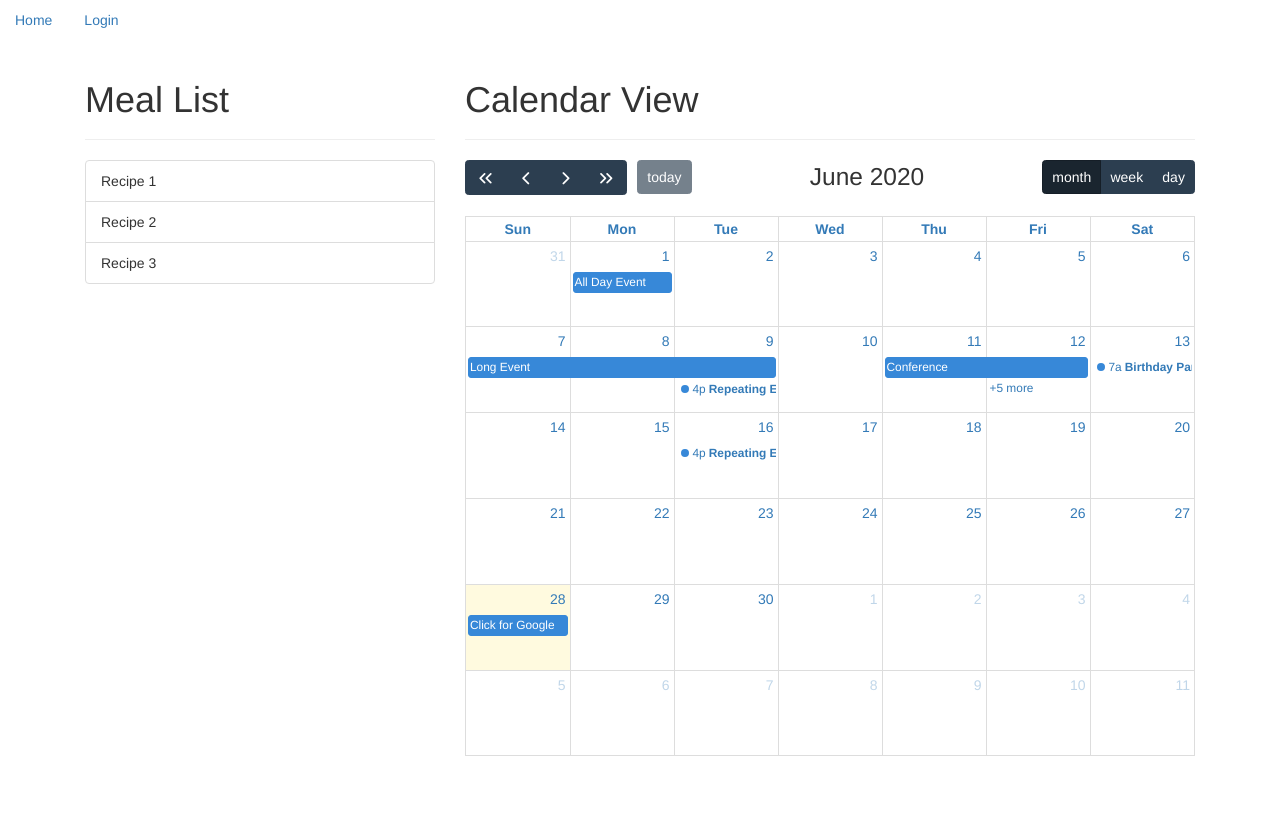
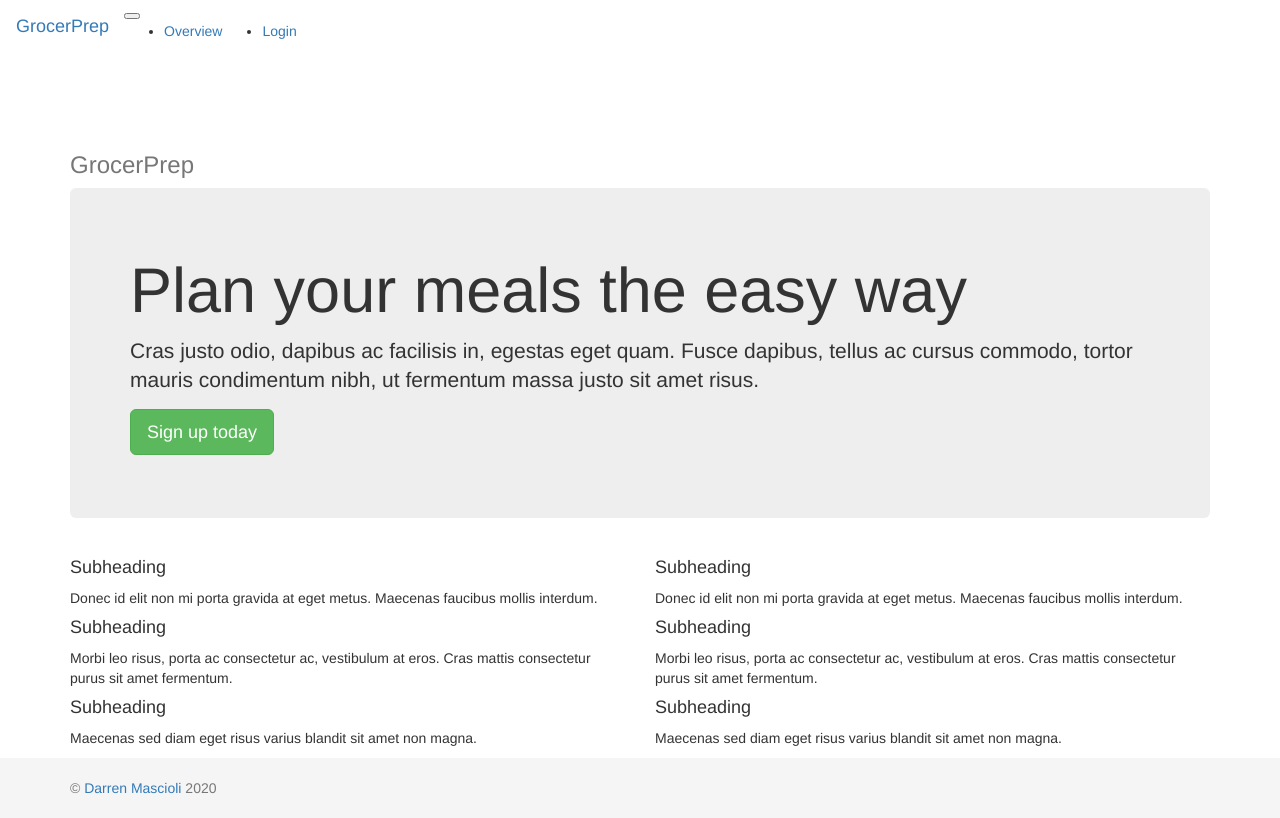
Before and after one commit to dmascioli/GrocerPrep, a Flask app: page / in a window 1280 px wide. Before the commit the page ends 756 px from the top, so only its background shows below. Run offline with Flask 2, Linux system fonts and the light colour scheme; lists and menus that the app fills with data are empty; some libraries are stand-ins or nearby versions.

Commit message:
draggable recipes and splash screen

```diff
--- a/app/models.py
+++ b/app/models.py
@@ -50,8 +50,8 @@
     ingredient_id = db.Column(db.Integer, db.ForeignKey('ingredient.id'), primary_key=True)
     amount = db.Column(db.Integer)
     unit = db.Column(db.VARCHAR(45), nullable=False)
-    recipes = db.relationship("Recipe", back_populates="ingredients")
-    ingredients = db.relationship("Ingredient", back_populates="recipes")
+    #recipes = db.relationship("Recipe", back_populates="ingredients")
+    #ingredients = db.relationship("Ingredient", back_populates="recipes")
 
 #TODO: may need to change this to just have an association table for the user?
 class UserPantry(db.Model):
--- a/app/routes.py
+++ b/app/routes.py
@@ -5,9 +5,14 @@
 from app.forms import LoginForm
 
 @app.route('/')
+def splash():
+    return render_template('splash.html')
 @app.route('/home')
 def home():
-    return render_template('home.html', title='Home')
+    #if current_user.is_authenticated:
+        return render_template('home.html', title='Home')
+    #else:
+    #    return redirect(url_for('splash'))
 
 @app.route('/login', methods=['GET', 'POST'])
 def login():
--- a/app/static/css/style.css
+++ b/app/static/css/style.css
@@ -3,3 +3,36 @@
 max-width: 1100px;
 margin: 0 auto;
 }
+
+html {
+    position: relative;
+    min-height: 100%;
+  }
+  body {
+    /* Margin bottom by footer height */
+    margin-bottom: 60px;
+  }
+  .footer {
+    position: absolute;
+    bottom: 0;
+    width: 100%;
+    /* Set the fixed height of the footer here */
+    height: 60px;
+    line-height: 60px; /* Vertically center the text there */
+    background-color: #f5f5f5;
+  }
+
+  center {
+    display: -ms-flexbox;
+    display: -webkit-box;
+    display: flex;
+    -ms-flex-align: center;
+    -ms-flex-pack: center;
+    -webkit-box-align: center;
+    align-items: center;
+    -webkit-box-pack: center;
+    justify-content: center;
+    padding-top: 40px;
+    padding-bottom: 40px;
+    background-color: #f5f5f5;
+  }
--- a/app/static/js/cal_test.js
+++ b/app/static/js/cal_test.js
@@ -1,14 +1,23 @@
 function addCalendar() {
     document.addEventListener('DOMContentLoaded', function () {
         var calendarEl = document.getElementById('calendar');
+        var Draggable = FullCalendar.Draggable;
+
+        var containerEl = document.getElementById("draggables");
+        var draggableEl = document.getElementById("draggables");
 
         var calendar = new FullCalendar.Calendar(calendarEl, {
             headerToolbar: {
                 left: 'prevYear,prev,next,nextYear today',
                 center: 'title',
-                right: 'dayGridMonth,dayGridWeek,dayGridDay'
+                right: 'dayGridMonth,dayGridWeek,listWeek'
             },
             initialDate: '2020-06-12',
+            droppable: true,
+            drop: function(info) {
+
+            },
+            aspectRatio: 1.75,
             navLinks: true, // can click day/week names to navigate views
             editable: true,
             dayMaxEvents: true, // allow "more" link when too many events
@@ -71,5 +80,15 @@
         });
 
         calendar.render();
+
+        new Draggable(containerEl, {
+            itemSelector: '.recipe',
+            eventData: function(eventEl) {
+                return {
+                  title: eventEl.innerText
+                };
+              }
+          });
+
     });
 }
--- a/app/templates/base.html
+++ b/app/templates/base.html
@@ -15,10 +15,20 @@
 
 
 {% block navbar %}
-    <ul class="nav nav-pills nav-fill">
-        <li class="nav-item">
-          <a class="nav-link" href="{{ url_for('home') }}">Home</a>
+<header>
+      <nav class="navbar navbar-expand-md navbar-dark fixed-top bg-dark">
+        <a class="navbar-brand" href="{{ url_for('home') }}">GrocerPrep</a>
+        <button class="navbar-toggler" type="button" data-toggle="collapse" data-target="#navbarCollapse" aria-controls="navbarCollapse" aria-expanded="false" aria-label="Toggle navigation">
+          <span class="navbar-toggler-icon"></span>
+        </button>
+        <div class="collapse navbar-collapse" id="navbarCollapse">
+          <ul class="navbar-nav mr-auto">
+            <li class="nav-item active">
+              <a class="nav-link" href="{{ url_for('home') }}">Overview <span class="sr-only">(current)</span></a>
             </li>
+          </ul>
+          <!-- left aligned nav (login/out) -->
+          <ul class="navbar-nav mr_auto mt-2 mt-md-0">
             {% if current_user.is_anonymous %}
             <li class="nav-item">
               <a class="nav-link" href="{{ url_for('login') }}">Login</a>
@@ -29,18 +39,30 @@
             </li>
             {% endif %}
           </ul>
+        </div>
+      </nav>
+    </header>
 {% endblock %}
 
 {% block content %}
-    <div class="container">
+    <br><br><br>
+    <div class="container-xl">
         {% with messages = get_flashed_messages() %}
         {% if messages %}
             {% for message in messages %}
-            <div class="alert alert-info" role="alert">{{ message }}</div>
+            <div class="alert alert-danger" role="alert">{{ message }}</div>
             {% endfor %}
         {% endif %}
         {% endwith %}
 
         {% block app_content %}{% endblock %}
     </div>
+
+    {% block footer %}
+      <footer class="footer">
+        <div class="container">
+          <span class="text-muted">© <a href="https://dmascioli.github.io">Darren Mascioli</a> 2020</span>
+        </div>
+      </footer>
     {% endblock %}
+{% endblock %}
--- a/app/templates/home.html
+++ b/app/templates/home.html
@@ -20,15 +20,15 @@
 					Meal List
 				</h1>
 			</div>
-			<div class="list-group">
+			<div class="list-group" id="draggables">
 
-				<div class="list-group-item">
+				<div class="list-group-item recipe">
 					Recipe 1
 				</div>
-				<div class="list-group-item">
+				<div class="list-group-item recipe">
                     Recipe 2
 				</div>
-				<div class="list-group-item">
+				<div class="list-group-item recipe">
                     Recipe 3
 				</div>
 			</div>
--- /dev/null
+++ b/app/templates/splash.html
@@ -0,0 +1,44 @@
+{% extends 'base.html' %}
+
+{%block app_content%}
+    <div class="container">
+      <div class="header clearfix">
+        <h3 class="text-muted">GrocerPrep</h3>
+      </div>
+
+      <div class="jumbotron">
+        <h1 class="display-3">Plan your meals the easy way</h1>
+        <p class="lead">Cras justo odio, dapibus ac facilisis in, egestas eget quam. Fusce dapibus, tellus ac cursus commodo, tortor mauris condimentum nibh, ut fermentum massa justo sit amet risus.</p>
+        <p><a class="btn btn-lg btn-success" href="{{url_for('login')}}" role="button">Sign up today</a></p>
+      </div>
+
+      <div class="row marketing">
+        <div class="col-lg-6">
+          <h4>Subheading</h4>
+          <p>Donec id elit non mi porta gravida at eget metus. Maecenas faucibus mollis interdum.</p>
+
+          <h4>Subheading</h4>
+          <p>Morbi leo risus, porta ac consectetur ac, vestibulum at eros. Cras mattis consectetur purus sit amet fermentum.</p>
+
+          <h4>Subheading</h4>
+          <p>Maecenas sed diam eget risus varius blandit sit amet non magna.</p>
+        </div>
+
+        <div class="col-lg-6">
+          <h4>Subheading</h4>
+          <p>Donec id elit non mi porta gravida at eget metus. Maecenas faucibus mollis interdum.</p>
+
+          <h4>Subheading</h4>
+          <p>Morbi leo risus, porta ac consectetur ac, vestibulum at eros. Cras mattis consectetur purus sit amet fermentum.</p>
+
+          <h4>Subheading</h4>
+          <p>Maecenas sed diam eget risus varius blandit sit amet non magna.</p>
+        </div>
+      </div>
+
+
+
+    </div> <!-- /container -->
+
+
+{% endblock %}
```
Also changed, not shown: app/templates/login.html (+4 -5 lines). Lines whose indentation alone changed are shown as unchanged.
